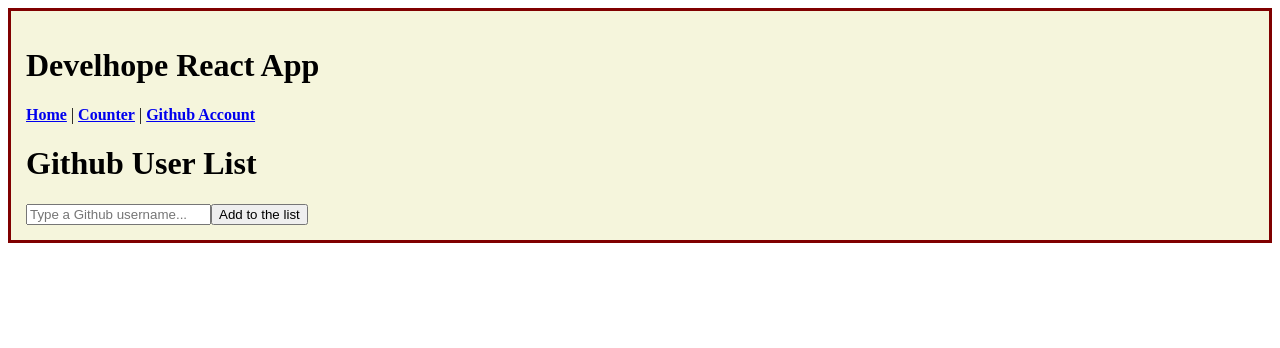
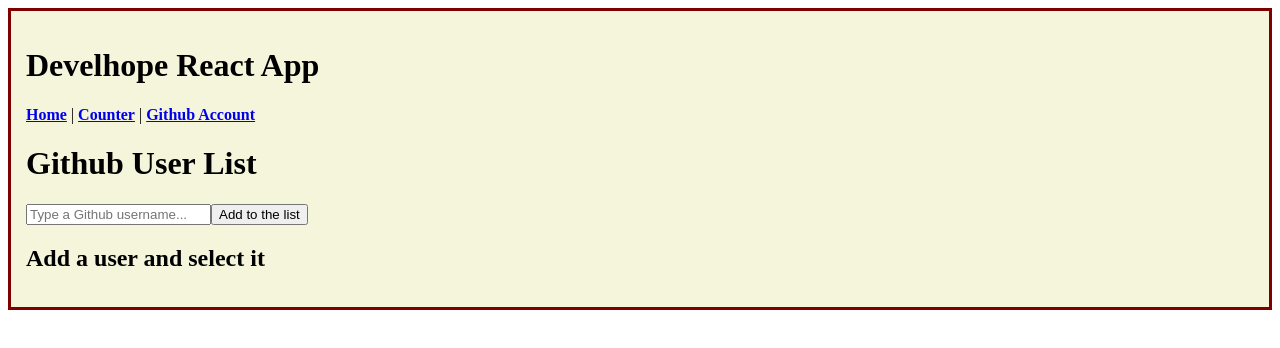
Before and after one commit to msimile/jsx-exercises, a React (Create React App) app in the folder react-exercises/: page /users in a window 1280 px wide. Shown: the top 348 px of the page. Built offline with nearby package versions, Linux system fonts and the light colour scheme.

Commit message:
react-router-07 complete

```diff
--- a/react-exercises/src/App.js
+++ b/react-exercises/src/App.js
@@ -55,8 +55,10 @@
       <Routes>
         <Route path="/" element={<Welcome name="Marco" />} />
         <Route path="/counter" element={<ClickCounter />} />
-        <Route path="users/:username" element={<ShowGithubUser />} />
-        <Route path="/users" element={<GithubUserList/>}/>
+        <Route path="/users" element={<GithubUserList />}>
+          <Route index element={<h2>Add a user and select it</h2>} />
+          <Route path=":username" element={<ShowGithubUser />} />
+        </Route>
         <Route
           path="*"
           element={
--- a/react-exercises/src/GithubUserList.js
+++ b/react-exercises/src/GithubUserList.js
@@ -1,5 +1,5 @@
 import React, { useState, useEffect } from "react";
-import { Link } from "react-router-dom";
+import { Link, Outlet } from "react-router-dom";
 import { GithubUser } from "./GithubUser";
 
 export function GithubUserList() {
@@ -31,6 +31,7 @@
         placeholder="Type a Github username..."
       />
       <button onClick={handleAddUsername}>Add to the list</button>
+      <Outlet />
     </div>
   );
 }
```
